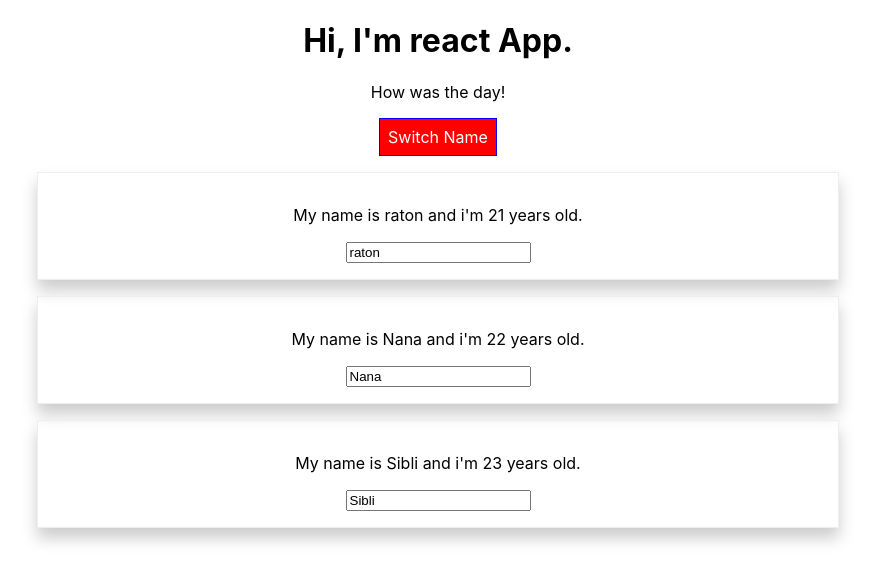
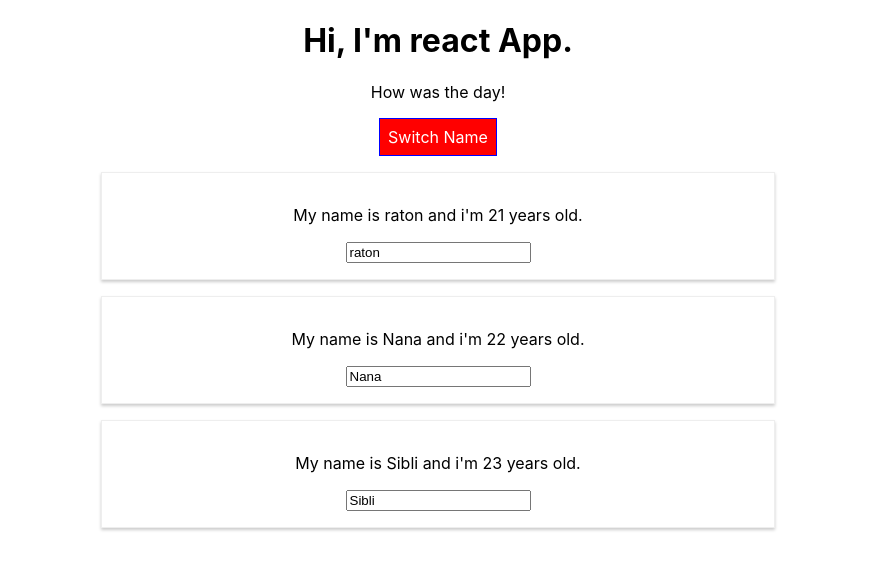
Before and after one commit to RatonBiswas/node-js-practice, a React (Create React App) app in the folder myapp/: page / in a window 1280 px wide. Both pictures are taken after a click on the button "Switch Name". Shown: the top 582 px of the page, without its empty margins (202-1077 px from the left). Built offline with nearby package versions, Linux system fonts and the light colour scheme.

Commit message:
mix css and js using  styled-components

```diff
--- a/myapp/package.json
+++ b/myapp/package.json
@@ -10,6 +10,7 @@
     "react": "^17.0.1",
     "react-dom": "^17.0.1",
     "react-scripts": "4.0.0",
+    "styled-components": "^5.2.1",
     "web-vitals": "^0.2.4"
   },
   "scripts": {
--- a/myapp/src/App.js
+++ b/myapp/src/App.js
@@ -183,6 +183,7 @@
     }
 
     return (
+      // <StyleRoot>
       <div className="App">
         <h1>Hi, I'm react App.</h1>
         <p className={classes.join(' ')}>How was the day!</p>
@@ -191,6 +192,7 @@
         </button>
         {persons}
       </div>
+      // </StyleRoot>
     );
   }
 }
--- a/myapp/src/Person/Person.css
+++ b/myapp/src/Person/Person.css
@@ -1,8 +1,8 @@
-.Person {
+/* .Person {
     width: 60%;
     margin: 16px auto;
     border: 1px solid #eee;
     box-shadow: 0 10px 15px #ccc;
     padding: 16px;
     text-align:center;
-}
+} */
--- a/myapp/src/Person/Person.js
+++ b/myapp/src/Person/Person.js
@@ -1,16 +1,38 @@
 import React from "react";
-import Radium from "radium"
-import './Person.css'
+// import Radium from "radium"
+// import './Person.css'
+import styled from 'styled-components'
+
+
+// mixed css and js in third party app using styled- components whenever we use styled components we found all html attribute in the styled methods.
+const StyleDiv = styled.div`
+  width: 50%;
+  margin: 16px auto;
+  border: 1px solid #eee;
+  box-shadow: 0 2px 3px #ccc;
+  padding: 16px;
+  text-align: center;
+
+  @media (min-width: 500px) {
+    width: "450px";
+  }
+`;
 const person = (props) => {
+    const style = {
+        '@media (min-width: 500px)': {
+            width: "450px"
+          }
+    } ;
   return (
-    <div className= "Person">
-      <p onClick= {props.click}>
+    <StyleDiv>
+      <p onClick={props.click}>
         My name is {props.name} and i'm {props.age} years old.
       </p>
       <p>{props.children}</p>
-      <input type="text" onChange={props.changed} value={props.name}/>
-    </div>
+      <input type="text" onChange={props.changed} value={props.name} />
+    </StyleDiv>
   );
 };
 
-export default Radium(person);
+// export default Radium(person);
+export default person;
```
Also changed, not shown: 1 other file (tests, documents, lock files or other folders).
